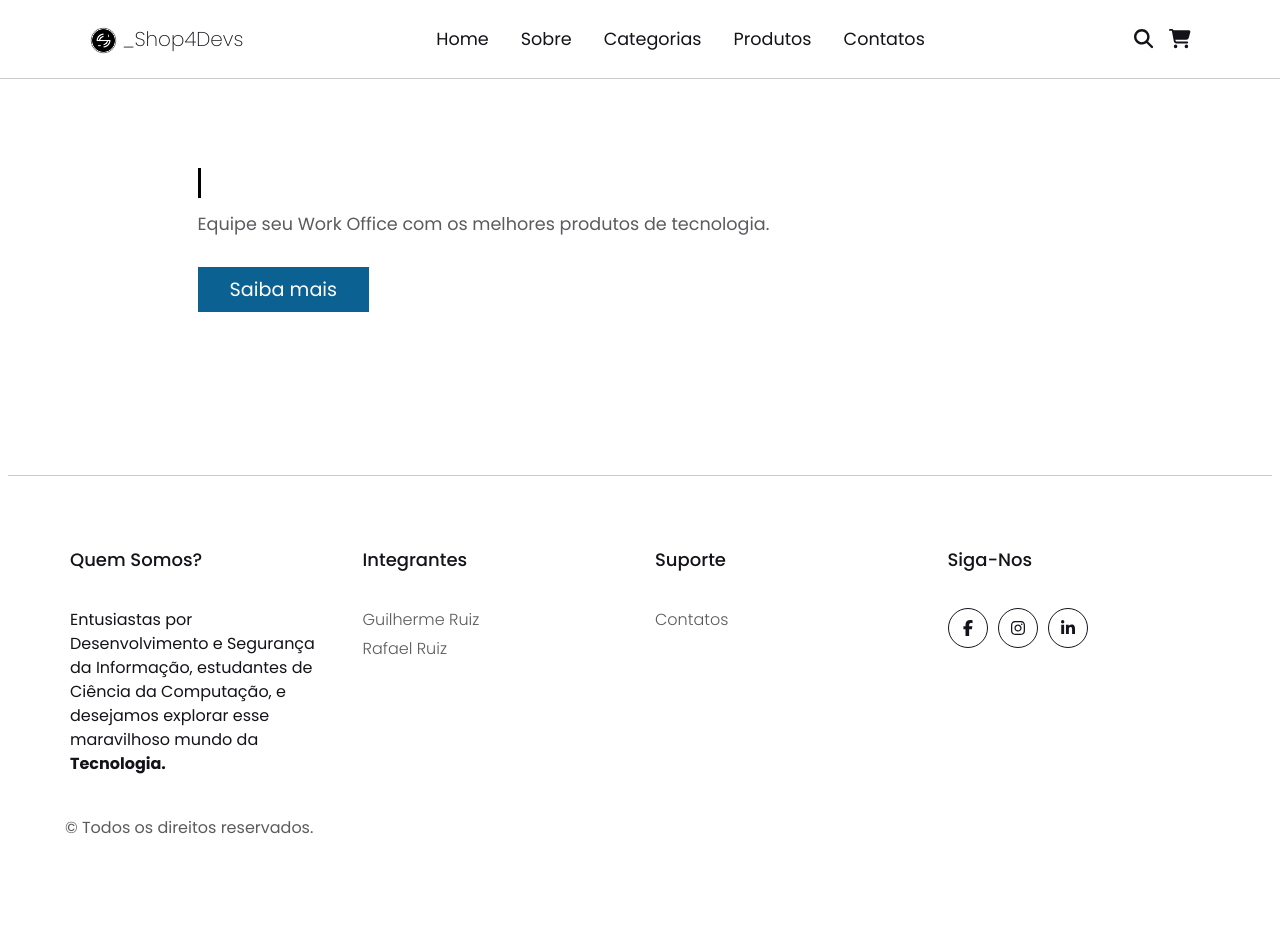
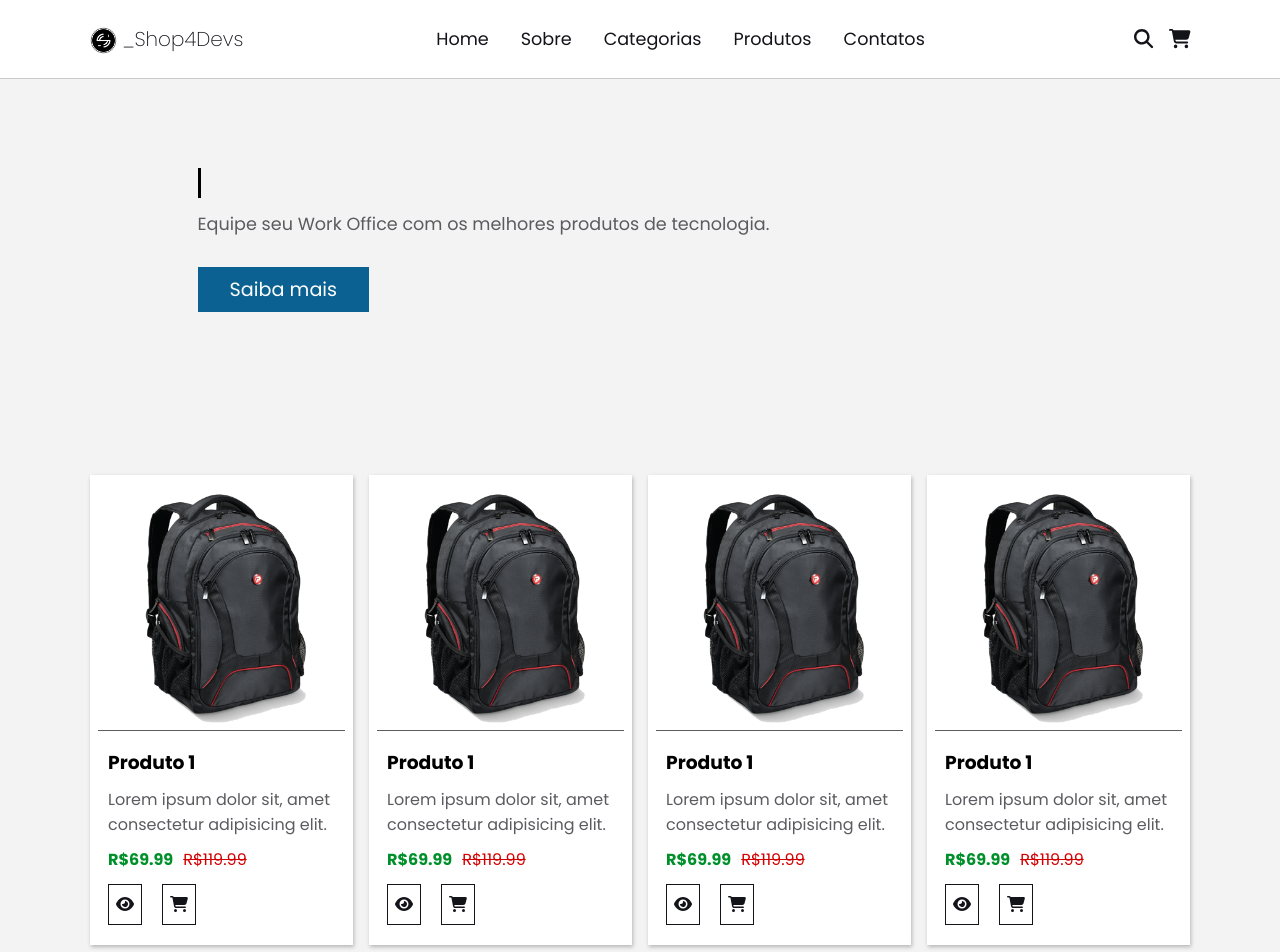
Before and after one commit to guifami/shop-4-devs-frontend, an Angular app in the folder Shop4Devs/: page / in a window 1280 px wide. Shown: the top 952 px of the page. Before the commit the page ends 918 px from the top, so only its background shows below. Built offline with nearby package versions, Linux system fonts and the light colour scheme.

Commit message:
[ADD] Home Section Component

```diff
--- a/Shop4Devs/src/app/app.component.html
+++ b/Shop4Devs/src/app/app.component.html
@@ -1,3 +1,4 @@
 <app-navbar></app-navbar>
 <app-home-section></app-home-section>
+<app-home-products-section></app-home-products-section>
 <app-footer></app-footer>
--- a/Shop4Devs/src/app/app.module.ts
+++ b/Shop4Devs/src/app/app.module.ts
@@ -9,13 +9,15 @@ import { AppComponent } from './app.component';
 import { NavbarComponent } from './shared/navbar/navbar.component';
 import { HomeSectionComponent } from './components/home/home-section/home-section.component';
 import { FooterComponent } from './shared/footer/footer.component';
+import { HomeProductsSectionComponent } from './components/home/home-products-section/home-products-section.component';
 
 @NgModule({
   declarations: [
     AppComponent,
     NavbarComponent,
     HomeSectionComponent,
-    FooterComponent
+    FooterComponent,
+    HomeProductsSectionComponent
   ],
   imports: [
     BrowserModule,
--- /dev/null
+++ b/Shop4Devs/src/app/components/home/home-products-section/home-products-section.component.css
@@ -0,0 +1,88 @@
+@import url('https://fonts.googleapis.com/css2?family=Poppins:wght@200;300;400;500;600;700;800;900&display=swap');
+
+*{
+    margin: 0;
+    padding: 0;
+    box-sizing: border-box;
+    font-family: "Poppins", sans-serif;
+}
+
+.container {
+    width: 1100px;
+    max-width: 100%;
+    margin: 16px auto;
+    display: grid;
+    grid-template-columns: repeat(auto-fit, minmax(260px, 1fr));
+    grid-gap: 16px;
+    grid-auto-rows: 1fr;
+}
+
+.card {
+  padding: 8px;
+  box-shadow: 1px 2px 4px rgba(0, 0, 0, 0.25);
+  box-sizing: border-box;
+  background: var(--white);
+}
+
+.card img{
+    width: 100%;
+    align-items: center;
+    border-bottom: 1px solid var(--gray);
+}
+
+.card h3{
+    margin-top: 10px;
+    padding: 0 10px 10px 10px;
+}
+
+.card h4{
+    margin-top: 10px;
+    padding: 0 10px 10px 10px;
+    display: inline;
+    color: var(--green);
+}
+
+.card span{
+    color: var(--red);
+    text-decoration: line-through;
+}
+
+.card p{
+    padding: 0 10px 10px 10px;
+    color: var(--gray);
+}
+
+.icons{
+    margin-top: 20px;
+    margin-bottom: 20px;
+}
+
+.detalhe-produto-btn{
+    border: solid 1px var(--black);
+    color: var(--black);
+    padding: 8px 7px 8px 7px;
+    text-decoration: none;
+    margin: 2px 10px 2px 10px;
+    transition: 0.3s ease;
+}
+
+.detalhe-produto-btn:hover{
+    background: var(--black);
+    color: var(--white);
+    transition: 0.3s ease;
+}
+
+.adicionar-produto-carrinho-btn{
+    border: solid 1px var(--black);
+    color: var(--black);
+    padding: 8px 7px 8px 7px;
+    text-decoration: none;
+    margin: 2px 10px 2px 10px;
+    transition: 0.3s ease;
+}
+
+.adicionar-produto-carrinho-btn:hover{
+    background: var(--black);
+    color: var(--white);
+    transition: 0.3s ease;
+}
--- /dev/null
+++ b/Shop4Devs/src/app/components/home/home-products-section/home-products-section.component.html
@@ -0,0 +1,62 @@
+<div class="container">
+  <div class="card">
+    <img src="/assets/product-images/mochila.png" alt="Produto">
+    <h3>Produto 1</h3>
+    <p>Lorem ipsum dolor sit, amet consectetur adipisicing elit.</p>
+    <h4>R$69.99</h4><span>R$119.99</span>
+    <div class="icons">
+      <a href="" class="detalhe-produto-btn"><fa-icon [icon]="faEye"></fa-icon></a>
+      <a href="" class="adicionar-produto-carrinho-btn"><fa-icon [icon]="faShoppingCart"></fa-icon></a>
+    </div>
+    </div>
+  <div class="card">
+    <img src="/assets/product-images/mochila.png" alt="Produto">
+      <h3>Produto 1</h3>
+      <p>Lorem ipsum dolor sit, amet consectetur adipisicing elit.</p>
+      <h4>R$69.99</h4><span>R$119.99</span>
+      <div class="icons">
+        <a href="" class="detalhe-produto-btn"><fa-icon [icon]="faEye"></fa-icon></a>
+        <a href="" class="adicionar-produto-carrinho-btn"><fa-icon [icon]="faShoppingCart"></fa-icon></a>
+      </div>
+    </div>
+  <div class="card">
+    <img src="/assets/product-images/mochila.png" alt="Produto">
+      <h3>Produto 1</h3>
+      <p>Lorem ipsum dolor sit, amet consectetur adipisicing elit.</p>
+      <h4>R$69.99</h4><span>R$119.99</span>
+      <div class="icons">
+        <a href="" class="detalhe-produto-btn"><fa-icon [icon]="faEye"></fa-icon></a>
+        <a href="" class="adicionar-produto-carrinho-btn"><fa-icon [icon]="faShoppingCart"></fa-icon></a>
+      </div>
+    </div>
+  <div class="card">
+    <img src="/assets/product-images/mochila.png" alt="Produto">
+      <h3>Produto 1</h3>
+      <p>Lorem ipsum dolor sit, amet consectetur adipisicing elit.</p>
+      <h4>R$69.99</h4><span>R$119.99</span>
+      <div class="icons">
+        <a href="" class="detalhe-produto-btn"><fa-icon [icon]="faEye"></fa-icon></a>
+        <a href="" class="adicionar-produto-carrinho-btn"><fa-icon [icon]="faShoppingCart"></fa-icon></a>
+      </div>
+    </div>
+  <div class="card">
+    <img src="/assets/product-images/mochila.png" alt="Produto">
+      <h3>Produto 1</h3>
+      <p>Lorem ipsum dolor sit, amet consectetur adipisicing elit.</p>
+      <h4>R$69.99</h4><span>R$119.99</span>
+      <div class="icons">
+        <a href="" class="detalhe-produto-btn"><fa-icon [icon]="faEye"></fa-icon></a>
+        <a href="" class="adicionar-produto-carrinho-btn"><fa-icon [icon]="faShoppingCart"></fa-icon></a>
+      </div>
+    </div>
+  <div class="card">
+    <img src="/assets/product-images/mochila.png" alt="Produto">
+      <h3>Produto 1</h3>
+      <p>Lorem ipsum dolor sit, amet consectetur adipisicing elit.</p>
+      <h4>R$69.99</h4><span>R$119.99</span>
+      <div class="icons">
+        <a href="" class="detalhe-produto-btn"><fa-icon [icon]="faEye"></fa-icon></a>
+        <a href="" class="adicionar-produto-carrinho-btn"><fa-icon [icon]="faShoppingCart"></fa-icon></a>
+      </div>
+    </div>
+</div>
--- /dev/null
+++ b/Shop4Devs/src/app/components/home/home-products-section/home-products-section.component.ts
@@ -0,0 +1,19 @@
+import { Component, OnInit } from '@angular/core';
+import { faShoppingCart, faEye } from '@fortawesome/free-solid-svg-icons';
+
+@Component({
+  selector: 'app-home-products-section',
+  templateUrl: './home-products-section.component.html',
+  styleUrls: ['./home-products-section.component.css']
+})
+export class HomeProductsSectionComponent implements OnInit {
+
+  faShoppingCart = faShoppingCart;
+  faEye = faEye;
+
+  constructor() { }
+
+  ngOnInit() {
+  }
+
+}
--- a/Shop4Devs/src/app/shared/navbar/navbar.component.css
+++ b/Shop4Devs/src/app/shared/navbar/navbar.component.css
@@ -59,6 +59,7 @@ html::-webkit-scrollbar-thumb{
     margin: 0 1rem;
     font-size: 1.1rem;
     color: var(--black);
+    transition: 0.3s ease;
 }
 
 .header .navbar fa-icon{
@@ -67,7 +68,8 @@ html::-webkit-scrollbar-thumb{
 
 .header .navbar a:hover{
     cursor: pointer;
-    border-bottom: 1.5px solid var(--hover-color);
+    color: var(--hover-color);
+    transition: 0.3s ease;
 }
 
 .header .icons fa-icon{
@@ -90,7 +92,7 @@ html::-webkit-scrollbar-thumb{
 .header .search-form{
     position: absolute;
     top: 115%; right: 7%;
-    background: var(--white);
+    background: transparent;
     width: 25rem;
     height: 2.5rem;
     display: flex;
--- a/Shop4Devs/src/styles.css
+++ b/Shop4Devs/src/styles.css
@@ -4,11 +4,15 @@
     --footer-border: solid 1px rgba(84, 84, 84, 0.3);
     --saiba-mais-color: #0b6292;
     --hover-color: #085077;
+    --second-color: #0b6292;
+    --green: #00902b;
+    --red: #d30000;
     --black: #13131a;
     --white: #ffffff;
+    --light: #f3f3f3;
     --gray: #5b5b60;
 }
 
 body{
-    background: var(--white);
+    background: var(--light);
 }
```
Also changed, not shown: Shop4Devs/src/assets/home-images/home-image.png, Shop4Devs/src/assets/product-images/mochila.png (added).
